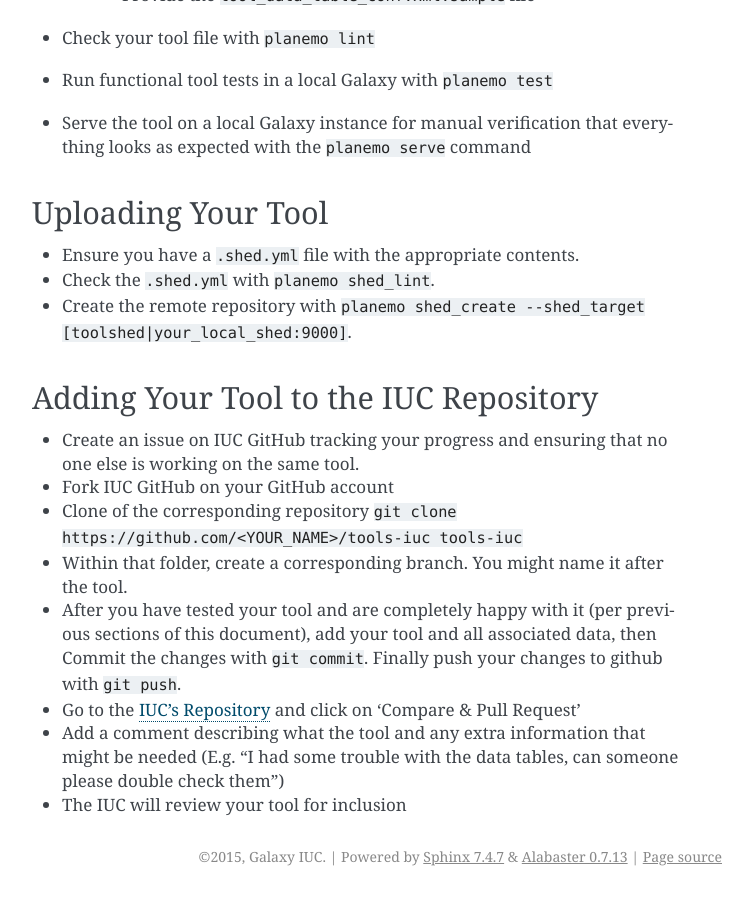
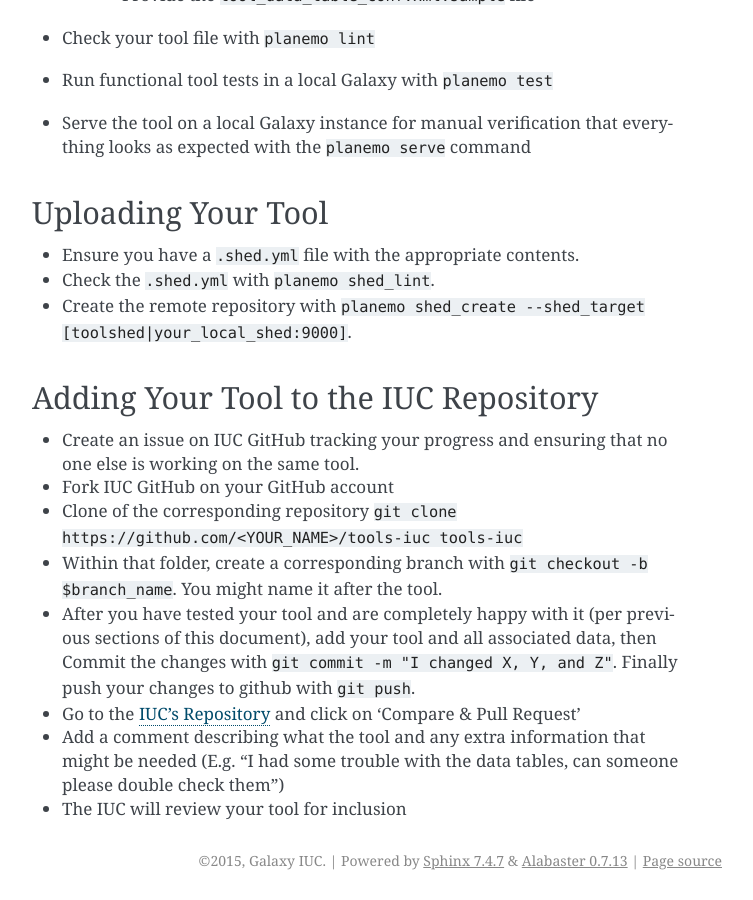
Before and after one commit to galaxy-iuc/standards, a Sphinx documentation site: the page built from docs/best_practices/integration_checklist.rst, in a window 1280 px wide and 900 px high, scrolled down 1155 px. Shown: the whole window, without its empty margins (388-1141 px from the left). Built offline with Sphinx 7.4.7, drawn with Linux system fonts in a browser that asks for light colours.

Commit message:
Mention checkout -b

```diff
--- a/docs/best_practices/integration_checklist.rst
+++ b/docs/best_practices/integration_checklist.rst
@@ -62,10 +62,11 @@ Adding Your Tool to the IUC Repository
 - Create an issue on IUC GitHub tracking your progress and ensuring that no one else is working on the same tool.
 - Fork IUC GitHub on your GitHub account
 - Clone of the corresponding repository ``git clone https://github.com/<YOUR_NAME>/tools-iuc tools-iuc``
-- Within that folder, create a corresponding branch. You might name it after the tool.
+- Within that folder, create a corresponding branch with ``git checkout -b
+  $branch_name``. You might name it after the tool.
 - After you have tested your tool and are completely happy with it (per
   previous sections of this document), add your tool and all associated data,
-  then Commit the changes with ``git commit``. Finally push your changes
+  then Commit the changes with ``git commit -m "I changed X, Y, and Z"``. Finally push your changes
   to github with ``git push``.
 - Go to the `IUC's Repository <https://github.com/galaxyproject/tools-iuc>`__ and click on 'Compare & Pull Request'
 - Add a comment describing what the tool and any extra information that might
```
